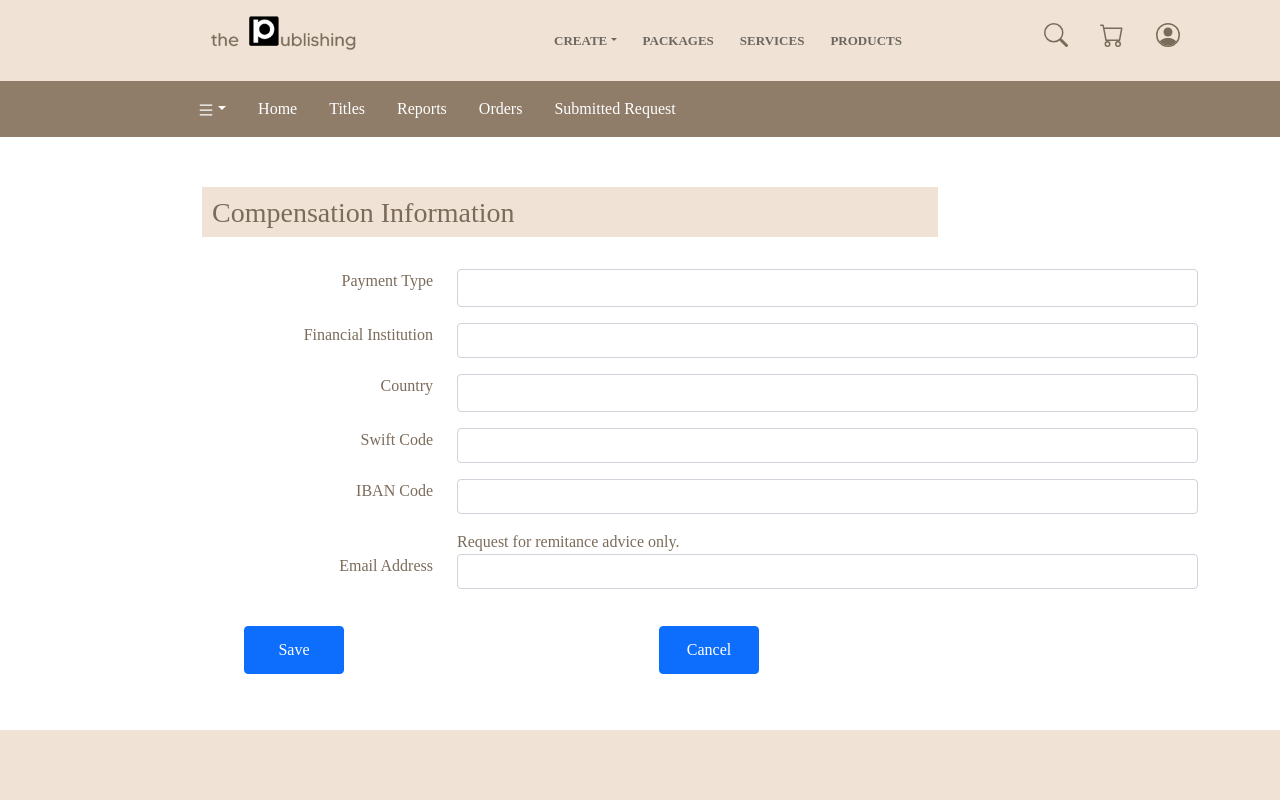
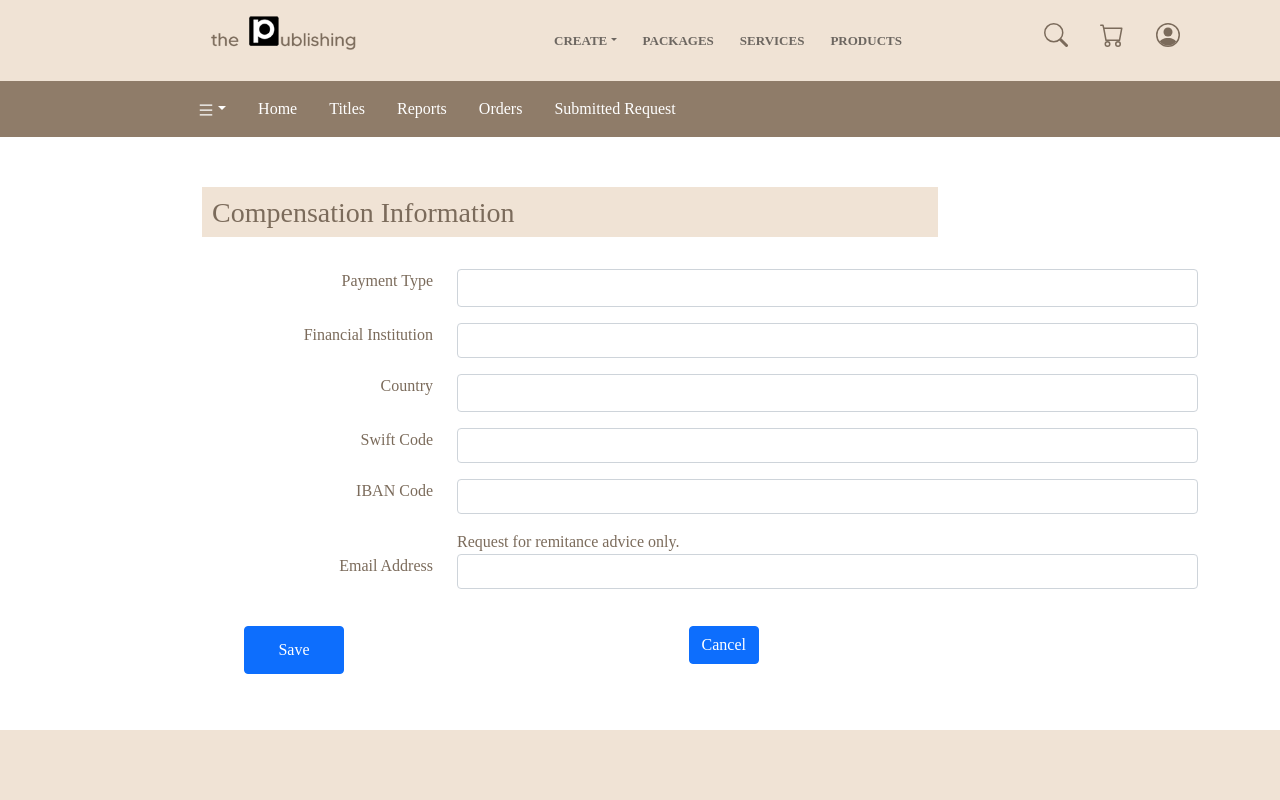
Before and after one commit to poloyacero/publish-web, a Next.js app: page /dashboard/compensationinfo in a window 1280 px wide. Shown: the top 800 px of the page. Built offline with nearby package versions, Linux system fonts and the light colour scheme; a web font is replaced by a local one.

Commit message:
add navbar dashboard css

```diff
--- a/components/Dashboard/NavMenuDashboard.module.css
+++ b/components/Dashboard/NavMenuDashboard.module.css
@@ -108,26 +108,6 @@
   color: #fafafa;
   padding: 10px;
 }
-.accountcancelbutton {
-  border-radius: 1 !important;
-  border-color: #7b6b5b;
-  display: block;
-  width: 100px;
-  height: 48px;
-  background-color: #fdfbfa;
-  color: #7b6b5b;
-  padding: 10px;
-}
-.accountsavebutton:hover {
-  background-color: #a1886c;
-  border-color: saddlebrown;
-  border-width: 2px;
-}
-.accountcancelbutton:hover {
-  background-color: #a1886c;
-  border-color: saddlebrown;
-  border-width: 2px;
-}
 
 .billingsavebutton {
   border-radius: 1 !important;
--- a/pages/dashboard/homedashboard.tsx
+++ b/pages/dashboard/homedashboard.tsx
@@ -25,7 +25,7 @@ export default function homedashboard() {
                <Sidebar/>
                 <Col>
              <Col className={styles2.homecontainer}>
-             <h2 className={styles.ctext}>Welcome to the Publishing!</h2>
+             <h2 className={styles.ctext}>Welcome to the Publishing!1</h2>
              <p><Image src="/img/homepic.png" width="438px" height="auto" /></p>
 
              <p>How we can help you?<br/>
```
